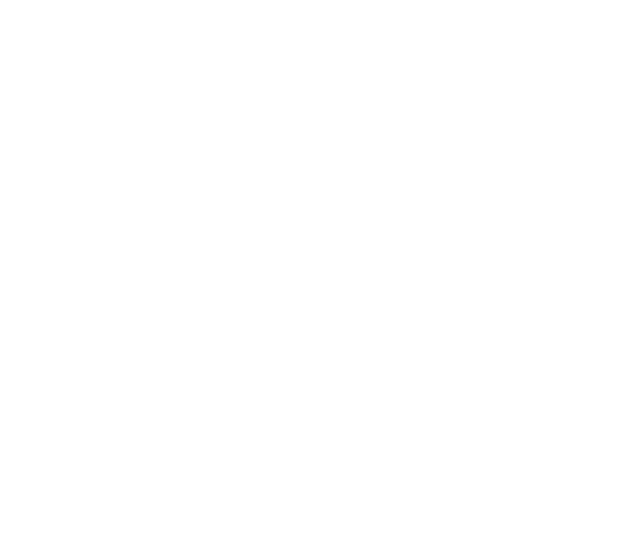
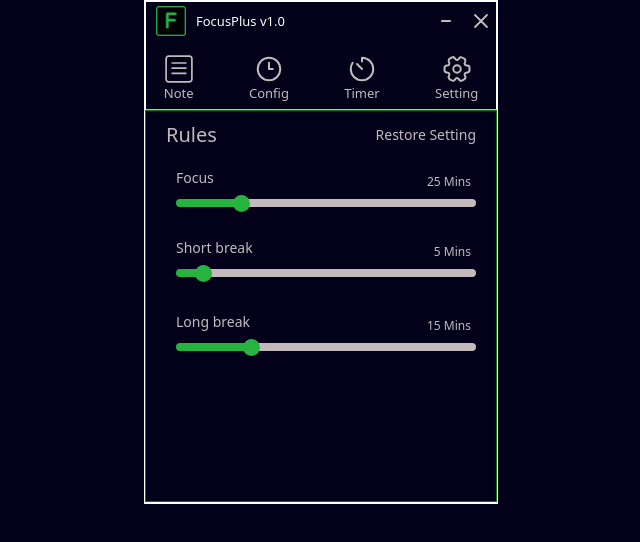
Before and after one commit to mohammadhossienkiyaie/pomodoro, a plain HTML site: page app/ConfigTab/Config.html in a window 1280 px wide. Shown: the whole page, without its empty margins (319-959 px from the left). Drawn offline with Linux system fonts and the light colour scheme.

Commit message:
finsh two tabs and finsh styling them

```diff
--- a/app/ConfigTab/Config.html
+++ b/app/ConfigTab/Config.html
@@ -0,0 +1,96 @@
+<!DOCTYPE html>
+<html lang="en">
+
+<head>
+    <meta charset="UTF-8">
+    <meta name="viewport" content="width=device-width, initial-scale=1.0">
+    <link rel="stylesheet" href="configstyle.css">
+    <title>configTab</title>
+</head>
+
+<body>
+    <div class="mainDiv">
+        <div class="appDiv">
+            <div class="titleBar">
+                <div class="iconDiv">
+                    <img src="../../img/appIcon.png" alt="appicon" class="appIcon">
+                    <p class="titleText">FocusPlus v1.0</p>
+                </div>
+                <div class="titleDiv">
+                    <img src="../../img/icons/minimize.svg" alt="minimizePic" class="titleIcon , minIcon" id="minimize">
+                    <img src="../../img/icons/exit.svg" alt="exitIcon" class="titleIcon , exitIcon" id="exit">
+                </div>
+            </div>
+            <nav class="main-menu">
+                <a href="/app/NoteTab/Note.html" class="menu-item-link">
+                    <div class="menu-item-container">
+                        <img src="/img/icons/noteIcon.svg" alt="noteIcon" class="menu-icon" , id="noteIcon">
+                        <p class="menu-text">Note</p>
+                        <div class="menu-underline"></div>
+                    </div>
+                </a>
+
+                <a href="/app/ConfigTab/Config.html" class="menu-item-link">
+                    <div class="menu-item-container">
+                        <img src="/img/icons/configIcon.svg" alt="configIcon" class="menu-icon" id="configIcon">
+                        <p class="menu-text">Config</p>
+                        <div class="menu-underline"></div>
+                    </div>
+                </a>
+
+                <a href="/app/PomodoroTab/FocusPlus.html" class="menu-item-link">
+                    <div class="menu-item-container">
+                        <img src="/img/icons/timerIcon.svg" alt="timerIcon" class="menu-icon" id="timerIcon">
+                        <p class="menu-text">Timer</p>
+                        <div class="menu-underline"></div>
+                    </div>
+                </a>
+
+                <a href="/app/SettingTab/Setting.html" class="menu-item-link">
+                    <div class="menu-item-container">
+                        <img src="/img/icons/settingIcon.svg" alt="settingIcon" class="menu-icon" id="settingIcon">
+                        <p class="menu-text ">Setting</p>
+                        <div class="menu-underline"></div>
+                    </div>
+                </a>
+            </nav>
+            <div class="setting">
+                <div class="ruleDiv">
+                    <p class="ruleText">Rules</p>
+                    <p class="restButton" id="restBtn">Restore Setting</p>
+                </div>
+                <div class="settingButton">
+                    <div class="focusRangeDiv">
+                        <div class="rangeTextDiv">
+                            <p class="rangeTexts">Focus</p>
+                            <p id="focusselectedTime" class="rangetext , restText"></p>
+                        </div>
+                        <input type="range" name="Focusrange" min="1" max="120" value="25" id="Focusrange" class='restRange'
+                            >
+                    </div>
+                    <div>
+                        <div class="rangeTextDiv">
+                            <p class="rangeTexts">Short break </p>
+                            <p class="selectedTime , restText">min</p>
+                        </div>
+                        <input type="range" name="Shortrange" min="1" max="60" value="5"  class="rangeInput , restRange" id="breakRange">
+                    </div>
+                    <div>
+                        <div class="rangeTextDiv">
+                            <p class="rangeTexts">Long break </p>
+                            <p class="selectedTime , restText">min</p>
+                        </div>
+                        <input type="range" name="Longrange" min="1" max="60" value="15"  class="rangeInput , restRange" id="longBreakRange">
+                    </div>
+                    <div>
+
+                    </div>
+                </div>
+                <div class="infoDiv"></div>
+            </div>
+        </div>
+    </div>
+    <script src="/app/ConfigTab/render.js"></script>
+</body>
+
+</html>
--- /dev/null
+++ b/app/ConfigTab/configstyle.css
@@ -0,0 +1,226 @@
+* {
+    background-color: rgb(3, 1, 26);
+    font-family: system-ui, -apple-system, BlinkMacSystemFont, 'Segoe UI', Roboto, Oxygen, Ubuntu, Cantarell, 'Open Sans', 'Helvetica Neue', sans-serif;
+    margin: 0;
+    padding: 0;
+}
+
+p {
+    color: #C3BBBB;
+}
+
+a {
+    text-decoration: none;
+    display: block;
+}
+
+.mainDiv {
+    display: flex;
+    flex-direction: column;
+    align-items: center;
+}
+
+.appDiv {
+    display: flex;
+    flex-direction: column;
+    align-items: center;
+    width: 350px;
+    height: 500px;
+    border: 2px solid white;
+}
+
+.titleBar {
+    display: flex;
+    flex-direction: row;
+    justify-content: space-between;
+    height: 40px;
+    width: 350px;
+    margin-bottom: 5px;
+}
+
+.titleIcon {
+    height: 30px;
+    width: 30px;
+}
+
+.appIcon {
+    width: 30px;
+    height: 30px;
+}
+
+.titleText {
+    font-size: 13px;
+    color: white;
+}
+
+.iconDiv {
+    display: flex;
+    flex-direction: row;
+    align-items: center;
+    gap: 10px;
+    margin-left: 10px;
+}
+
+.titleDiv {
+    display: flex;
+    align-items: center;
+    gap: 5px;
+}
+
+.main-menu {
+    width: 100%;
+    height: 65px;
+    display: flex;
+    flex-direction: row;
+    justify-content: space-around;
+    align-items: center;
+    gap: 20px;
+    border-bottom: 1px solid #C3BBBB;
+    margin: 0px;
+}
+
+.main-item-link {
+    display: flex;
+    flex-direction: column;
+    align-items: center;
+    justify-content: center;
+
+}
+
+.menu-icon {
+    width: 30px;
+    height: 30px;
+}
+
+.menu-icon-defualt {
+    opacity: 1;
+}
+
+.menu-icon-hover {
+    opacity: 0;
+}
+
+.menu-text {
+    font-size: 13px;
+    transition: color 0.1s ease-in-out;
+}
+
+.menu-underline {
+    position: absolute;
+    bottom: 0;
+    left: 0;
+    height: 3px;
+    background-color: green;
+}
+
+.menu-item-container {
+    display: flex;
+    flex-direction: column;
+    align-items: center;
+    justify-content: center;
+    padding: 5px 15px 5px 15px;
+}
+
+.setting {
+    display: flex;
+    flex-direction: column;
+    width: 350px;
+    height: 400px;
+    border: 1px solid green;
+}
+
+.ruleDiv {
+    display: flex;
+    justify-content: space-between;
+    align-items: center;
+    margin-top: 10px;
+    margin-bottom: 20px;
+    margin-left: 20px;
+    margin-right: 20px;
+
+}
+
+.ruleText {
+    font-size: 20px;
+    font-weight: 500;
+}
+.restButton{
+    cursor: pointer;
+    font-size: 14px;
+    font-weight: 500px;
+}
+.restButton:hover{
+    color: #27B43E;
+}
+
+.rangeTexts {
+    font-size: 14px;
+}
+
+.settingButton {
+    display: flex;
+    flex-direction: column;
+    width: 300px;
+    gap: 30px;
+    padding-left: 30px;
+}
+
+.focusRangeDiv {
+    width: 300px;
+    height: 40px;
+}
+
+.rangeTextDiv {
+    display: flex;
+    flex-direction: row;
+    justify-content: space-between;
+    padding-right: 5px;
+}
+
+.selectedTime {
+    font-size: 12px;
+    margin-top: 5px;
+}
+
+#focusselectedTime {
+    font-size: 12px;
+    margin-top: 5px;
+}
+
+#Focusrange {
+    width: 300px;
+    height: 8px;
+    outline: none;
+    border-radius: 12px;
+    background: linear-gradient(90deg, #C3BBBB 60%, #C3BBBB 60%);
+    -webkit-appearance: none;
+}
+
+#Focusrange::-webkit-slider-thumb {
+    -webkit-appearance: none;
+    appearance: none;
+    width: 17px;
+    height: 17px;
+    cursor: pointer;
+    border-radius: 50%;
+    background-color: #27B43E;
+}
+
+.rangeInput {
+    width: 300px;
+    height: 8px;
+    outline: none;
+    border-radius: 12px;
+    background: linear-gradient(90deg, #C3BBBB 60%, #C3BBBB 60%);
+    -webkit-appearance: none;
+}
+
+.rangeInput::-webkit-slider-thumb {
+    -webkit-appearance: none;
+    appearance: none;
+    width: 17px;
+    height: 17px;
+    cursor: pointer;
+    border-radius: 50%;
+    background-color: #27B43E;
+}
--- /dev/null
+++ b/app/ConfigTab/render.js
@@ -0,0 +1,181 @@
+const iconPath = {
+    'noteIcon': {
+        default: '/img/icons/noteIcon.svg',
+        hover: '/img/icons/noteIcon-hover.svg'
+    },
+    'configIcon': {
+        default: '/img/icons/configIcon.svg',
+        hover: '/img/icons/configIcon-hover.svg'
+    },
+    'timerIcon': {
+        default: '/img/icons/timerIcon.svg',
+        hover: '/img/icons/timerIcon-hover.svg'
+    },
+    'settingIcon': {
+        default: '/img/icons/settingIcon.svg',
+        hover: '/img/icons/settingIcon-hover.svg'
+    },
+    'startIcon': {
+        clicked: '/img/icons/pause.svg',
+        clickedHover: '/img/icons/pause-hover.svg'
+    }
+};
+
+function initializeMenuHoverEffects() {
+    const allMenuItem = document.querySelectorAll('.menu-item-link');
+    const hoverColor = '#27B43E';
+    const defaultIconFill = '#C3BBBB';
+    const defaultTextColor = '#C3BBBB';
+
+
+    allMenuItem.forEach(menuItemLink => {
+        const menuIcon = menuItemLink.querySelector('.menu-icon');
+        const menuText = menuItemLink.querySelector('.menu-text');
+        const menuUnderline = menuItemLink.querySelector('.menu-underline');
+        if (menuIcon && menuText && menuUnderline) {
+            const iconId = menuIcon.id;
+            menuItemLink.addEventListener('mouseenter', function () {
+                menuIcon.style.stroke = "#27B43E";
+                menuIcon.style.fill = "#27B43E";
+                menuText.style.color = hoverColor;
+                if (iconPath[iconId] && iconPath[iconId].hover) {
+                    menuIcon.src = iconPath[iconId].hover;
+                }
+            });
+            menuItemLink.addEventListener('mouseleave', function () {
+                menuIcon.style.stroke = "#C3BBBB";
+                menuIcon.style.fill = "#C3BBBB";
+                menuText.style.color = defaultTextColor;
+                if (iconPath[iconId] && iconPath[iconId].default) {
+                    menuIcon.src = iconPath[iconId].default;
+                }
+            });
+        } else {
+            console.log('element not found!');
+        }
+    });
+}
+
+function initializetTopbarHoverEffects() {
+    const exitIcon = document.getElementById('exit');
+    const minIcon = document.getElementById('minimize');
+    const defaultIconExit = '/img/icons/exit.svg';
+    const hoverIconExit = '/img/icons/exit-hover.svg';
+    const defaultIconmin = '/img/icons/minimize.svg';
+    const hoverIconmin = '/img/icons/minimize-hover.svg';
+
+    exitIcon.style.cursor = 'pointer';
+    minIcon.style.cursor = 'pointer';
+    if (minIcon && exitIcon) {
+        exitIcon.addEventListener('mouseenter', function () {
+            exitIcon.src = hoverIconExit;
+            exitIcon.style.background = 'rgba(5, 1, 39, 1)';
+        })
+        exitIcon.addEventListener('mouseleave', function () {
+            exitIcon.src = defaultIconExit;
+            exitIcon.style.background = 'rgb(3, 1, 26)';
+        })
+        minIcon.addEventListener('mouseenter', function () {
+            minIcon.src = hoverIconmin;
+            minIcon.style.background = 'rgba(5, 1, 39, 1)';
+        })
+        minIcon.addEventListener('mouseleave', function () {
+            minIcon.src = defaultIconmin;
+            minIcon.style.background = 'rgb(3, 1, 26)';
+        })
+    }
+}
+initializeMenuHoverEffects();
+initializetTopbarHoverEffects();
+
+// for show change a minute in range for focus time
+
+// for focus range
+const starterTimer = {
+    'focusTime': 25 * 60,
+    'shortBreaktime': 5 * 60,
+    'longBreaktime': 15 * 60,
+};
+
+const focusRange = document.getElementById('Focusrange');
+const output = document.getElementById('focusselectedTime');
+// default value for 3 ranges in config tab
+
+output.innerHTML = `${focusRange.value} Mins`;
+updateGradient(focusRange.value);
+focusRange.oninput = function () {
+    output.innerHTML = `${this.value} Mins`;
+    updateGradient(this.value);
+};
+function updateGradient(value) {
+    const timerNum = focusRange.value;
+    starterTimer.focusTime = parseFloat(timerNum) * 60;
+    let percentage = (value / 120) * 100;
+    let color = `linear-gradient(90deg, #27B43E ${percentage}%, #C3BBBB ${percentage}%)`;
+    focusRange.style.background = color;
+}
+
+// for long and short break time
+document.addEventListener('DOMContentLoaded', function () {
+    const breakRanges = document.querySelectorAll('.rangeInput');
+    const breakTimetext = document.querySelectorAll('.selectedTime');
+    if (breakRanges.length > 0 && breakTimetext.length === breakRanges.length) {
+        breakRanges.forEach((range, index) => {
+            const text = breakTimetext[index];
+            function updateBreakRange() {
+                const value = range.value;
+                text.textContent = `${value} Mins`;
+                const percentage = ((value - range.min) / (range.max - range.min)) * 100;
+                range.style.background = `linear-gradient(to right, #27B43E 0%, #27B43E ${percentage}%, #C3BBBB ${percentage}%, #C3BBBB 100%)`;
+            }
+            updateBreakRange();
+            range.addEventListener('input', updateBreakRange);
+        })
+    } else {
+        console.error('error');
+    }
+});
+// function for reset a range value
+document.addEventListener('DOMContentLoaded', function () {
+    const inputRange = document.querySelectorAll('.restRange');
+    const textRange = document.querySelectorAll('.restText');
+    const restBtn = document.getElementById('restBtn');
+
+    const defaultValue = {
+        focus: inputRange[0].value,
+        shortbreak: inputRange[1].value,
+        longbreak: inputRange[2].value,
+    };
+
+    function restall() {
+        inputRange[0].value = defaultValue.focus;
+        inputRange[1].value = defaultValue.shortbreak;
+        inputRange[2].value = defaultValue.longbreak;
+
+        textRange[0].textContent = `${defaultValue.focus} Mins`;
+        textRange[1].textContent = `${defaultValue.shortbreak} Mins`;
+        textRange[2].textContent = `${defaultValue.longbreak} Mins`;
+    }
+    function result(changeValue) {
+        const defaultvalue = restBtn.textContent;
+        restBtn.textContent = changeValue;
+        setTimeout(() => {
+            restBtn.textContent = defaultvalue ;
+        }, 1000);
+    }
+    function updateRangeBackground(inputRange){
+        const value = inputRange.value ;
+        const percentage = ((value - inputRange.min) / (inputRange.max - inputRange.min)) * 100;
+        inputRange.style.background = `linear-gradient(to right, green 0%, green ${percentage}%, #C3BBBB ${percentage}%, #C3BBBB 100%)`;
+    }
+    function restButton(){
+        restall();
+        updateRangeBackground();
+    }
+    if (restBtn) {
+        restBtn.addEventListener('click', restButton);
+        restBtn.addEventListener('click', () => {
+            result('Restored Successfully')
+        });
+    }
+})
```
Also changed, not shown: app/PomodoroTab/FocusPlus.html (+43 -1 lines), app/PomodoroTab/navbar.html (deleted, +0 -43 lines), app/PomodoroTab/render.js (+2 -19 lines).
